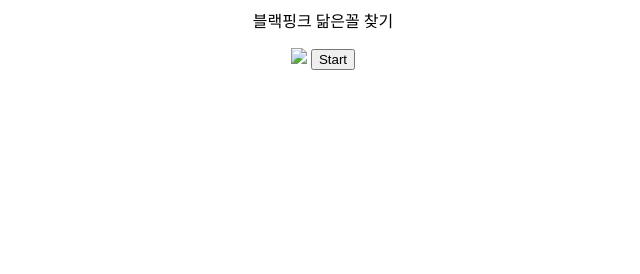
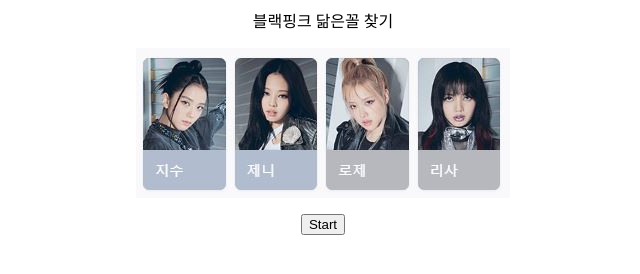
Before and after one commit to yangwoonshin/blackpink, a plain HTML site: page index.html in a window 1280 px wide. Shown: the whole page, without its empty margins (317-957 px from the left). Drawn offline with Linux system fonts and the light colour scheme.

Commit message:
Update index.html

```diff
--- a/index.html
+++ b/index.html
@@ -2,7 +2,7 @@
 <center>
 <div>블랙핑크 닮은꼴 찾기</div>
     <p>
-    <img src="black.JPG>
+    <img src="black.JPG">
     <p>
 <button type="button" onclick="init()">Start</button>
 <div id="webcam-container"></div>
```
